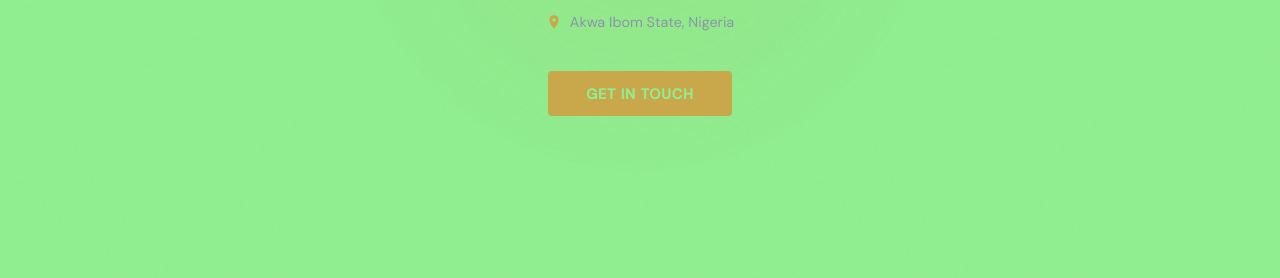
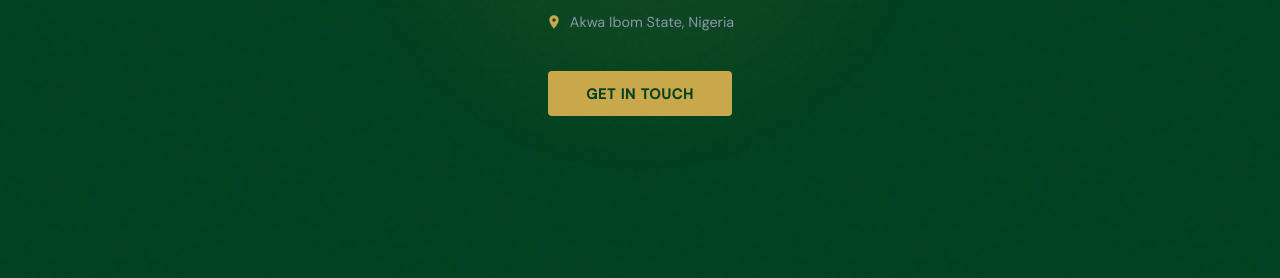
Before and after one commit to fortunejames0779-iniobong/index.html, a plain HTML site: page index.html in a window 1280 px wide. Shown: the part 522-800 px from the top of the page. Drawn offline with nearby package versions, Linux system fonts and the light colour scheme.

Commit message:
Change navy color variable in CSS

```diff
--- a/index.html
+++ b/index.html
@@ -9,7 +9,7 @@
     *, *::before, *::after { box-sizing: border-box; margin: 0; padding: 0; }
 
     :root {
-      --navy: #90EE90;
+      --navy: #004020;
       --deep: #111827;
       --card: #161f30;
       --gold: #c9a84c;
```
